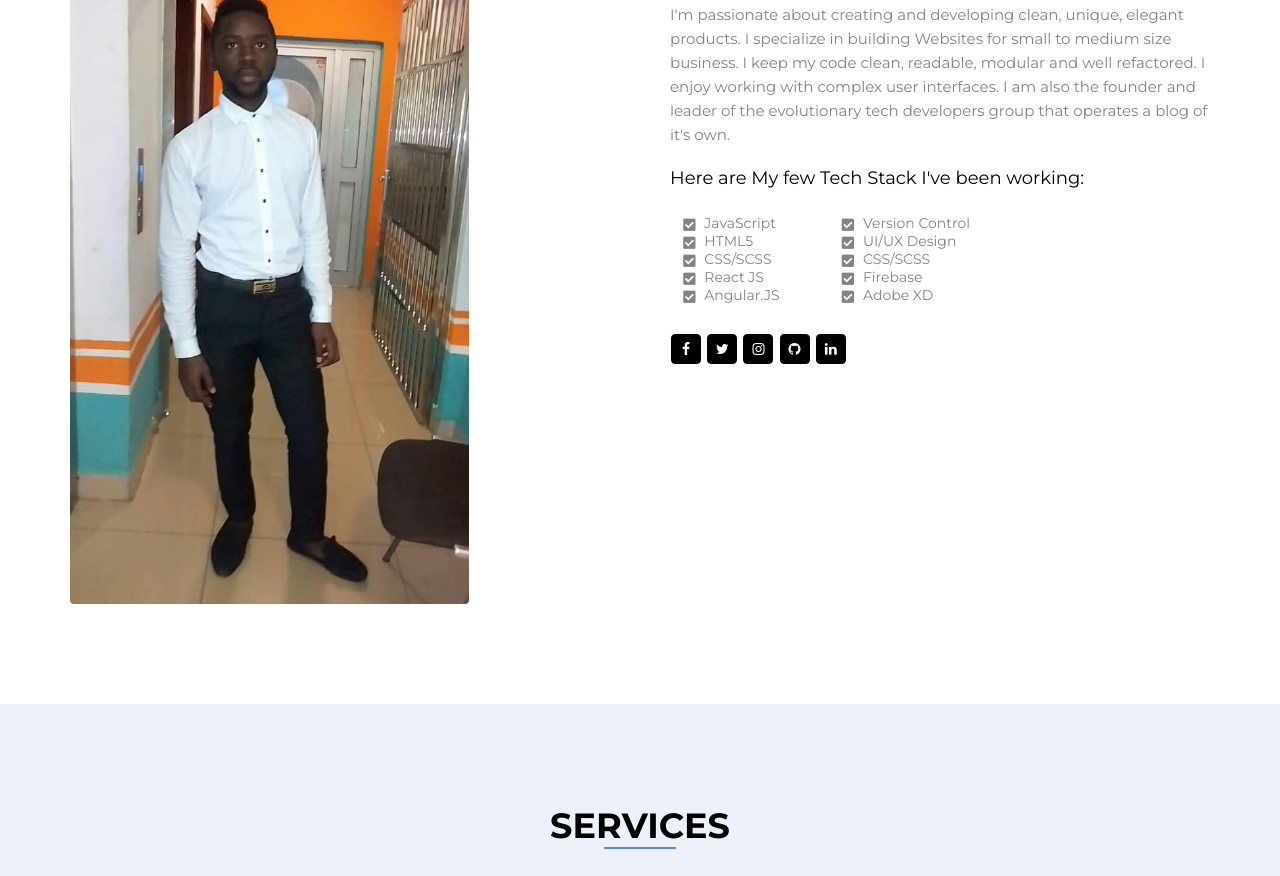
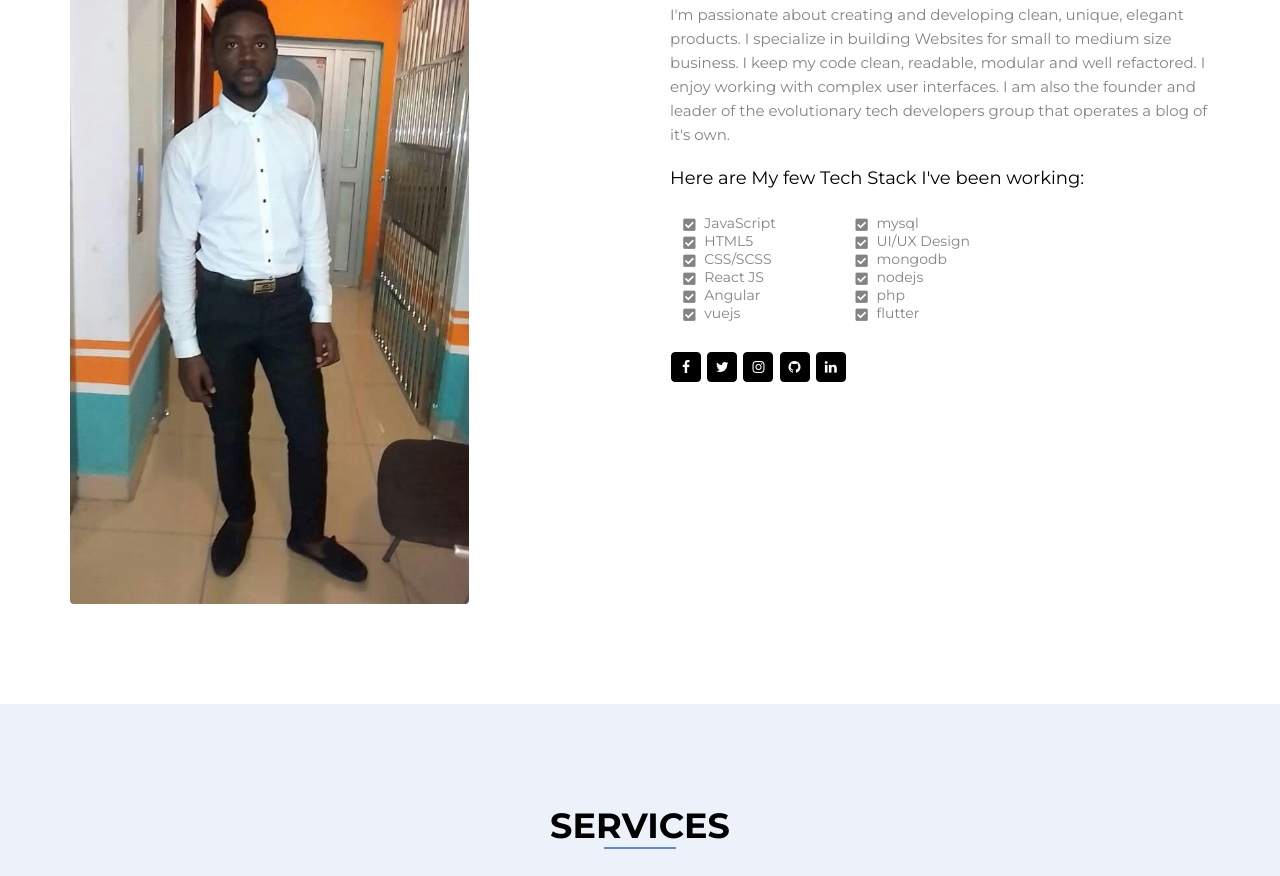
Before and after one commit to etahinnocent360/my-portforlio, a plain HTML site: page index.html in a window 1280 px wide. Shown: the part 1144-2020 px from the top of the page. Drawn offline with Linux system fonts and the light colour scheme.

Commit message:
tech stack

```diff
--- a/index.html
+++ b/index.html
@@ -94,14 +94,16 @@
                               <li><span class="fa-li"><i class="fas fa-check-square"></i></span>HTML5</li>
                               <li><span class="fa-li"><i class="fas fa-check-square"></i></span>CSS/SCSS</li>
                               <li><span class="fa-li"><i class="fas fa-check-square"></i></span>React JS</li>
-                              <li><span class="fa-li"><i class="fas fa-check-square"></i></span>Angular.JS</li>
+                              <li><span class="fa-li"><i class="fas fa-check-square"></i></span>Angular</li>
+                               <li><span class="fa-li"><i class="fas fa-check-square"></i></span>vuejs</li>
                            </ul>
                            <ul class="fa-ul">
-                              <li><span class="fa-li"><i class="fas fa-check-square"></i></span>Version Control</li>
+                              <li><span class="fa-li"><i class="fas fa-check-square"></i></span>mysql</li>
                               <li><span class="fa-li"><i class="fas fa-check-square"></i></span>UI/UX Design</li>
-                              <li><span class="fa-li"><i class="fas fa-check-square"></i></span>CSS/SCSS</li>
-                              <li><span class="fa-li"><i class="fas fa-check-square"></i></span>Firebase</li>
-                              <li><span class="fa-li"><i class="fas fa-check-square"></i></span>Adobe XD</li>
+                              <li><span class="fa-li"><i class="fas fa-check-square"></i></span>mongodb</li>
+                              <li><span class="fa-li"><i class="fas fa-check-square"></i></span> nodejs</li>
+                              <li><span class="fa-li"><i class="fas fa-check-square"></i></span>php</li>
+                               <li><span class="fa-li"><i class="fas fa-check-square"></i></span>flutter</li>
                            </ul>
                         </div>
                      </div>
```
